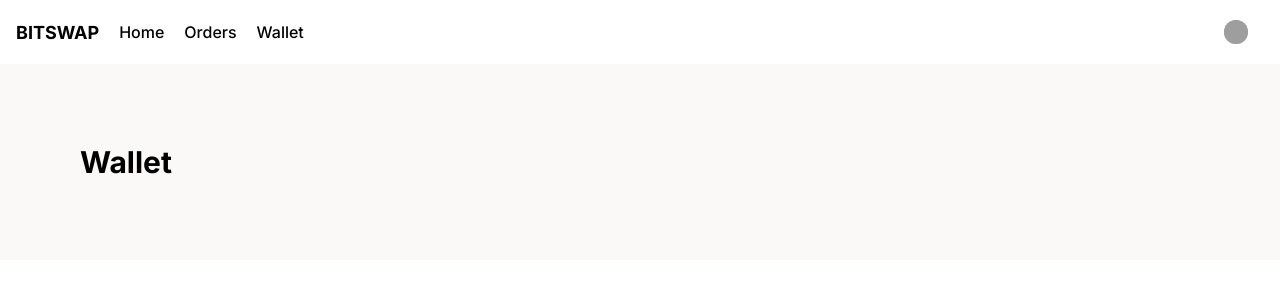
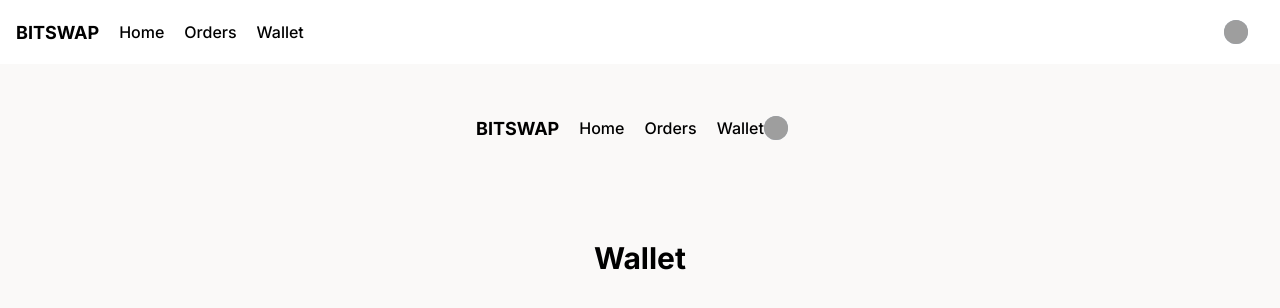
Before and after one commit to bitswap-network/exchange-frontend, a React (Create React App) app: page / in a window 1280 px wide. Shown: the top 308 px of the page. Built offline with nearby package versions, Linux system fonts and the light colour scheme; grey boxes are pictures that could not be loaded.

Commit message:
Add layouting to app

```diff
--- a/src/App.tsx
+++ b/src/App.tsx
@@ -1,33 +1,51 @@
 import * as React from 'react'
-import { ChakraProvider } from '@chakra-ui/react'
-import { BrowserRouter, Switch, Route } from 'react-router-dom'
+import { Box, Container, ChakraProvider, Grid } from '@chakra-ui/react'
+import { BrowserRouter, Switch, Route, Redirect } from 'react-router-dom'
 import ChakraHome from './pages/ChakraHome'
 import ChakraDemo from './pages/ChakraDemo'
 import { StoryBook } from './pages/StoryBook'
 import { Home } from './pages/Home'
 import { Login } from './pages/Login'
 import { bitswapTheme } from './theme'
+import { NavBar } from './components/NavBar'
+import { Orders } from './pages/Orders/Orders'
+import { Wallet } from './pages/Wallet'
+import { Profile } from './pages/Profile'
 
 export const App = (): React.ReactElement => (
     <ChakraProvider theme={bitswapTheme}>
         <BrowserRouter>
+            <Grid h="100vh" templateRows={'64px 1fr'}>
+                {/* TODO: implement auth to set loggedOut */}
+                <NavBar loggedOut={false} />
+                <Box bg="background.primary" p={8}>
+                    <Container centerContent>
                         <Switch>
                             <Route path="/storybook">
                                 <StoryBook />
                             </Route>
-                <Route exact path="/demo">
-                    <ChakraDemo />
-                </Route>
-                <Route exact path="/chakrahome">
-                    <ChakraHome />
-                </Route>
                             <Route path="/login">
                                 <Login />
+                            </Route>
+                            <Route path="/orders">
+                                <Orders />
+                            </Route>
+                            <Route path="/wallet">
+                                <Wallet />
+                            </Route>
+                            <Route path="/profile">
+                                <Profile />
+                            </Route>
+                            <Route path="/home">
+                                <Redirect to="/" />
                             </Route>
                             <Route path="/">
                                 <Home />
                             </Route>
                         </Switch>
+                    </Container>
+                </Box>
+            </Grid>
         </BrowserRouter>
     </ChakraProvider>
 )
```
Lines whose indentation alone changed are shown as unchanged.
